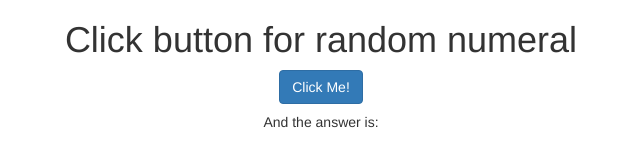
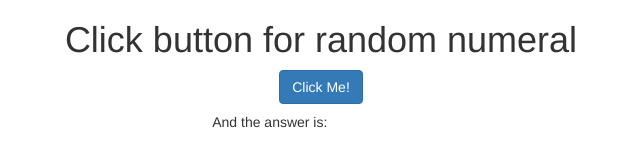
Before and after one commit to laierr/hebrew_numerals, a website: page index.html in a window 1280 px wide. Shown: the whole page, without its empty margins (319-959 px from the left). Drawn offline with Linux system fonts and the light colour scheme.

Commit message:
small fixes

```diff
--- a/css/custom.css
+++ b/css/custom.css
@@ -10,6 +10,7 @@ h1 {
 
 .ans {
 	margin-top: 8px;
+	margin-left: 41.5%;
 }
 
 .answer {
--- a/index.html
+++ b/index.html
@@ -18,7 +18,7 @@
 	</div>
 	<div class="button">
 		<button class="btn btn-primary" type="button" onclick="buttonClick()" align="center">Click Me!</button>
-	<div>
+	</div>
 
 	<div class="ans">
 		<p>And the answer is:
```
